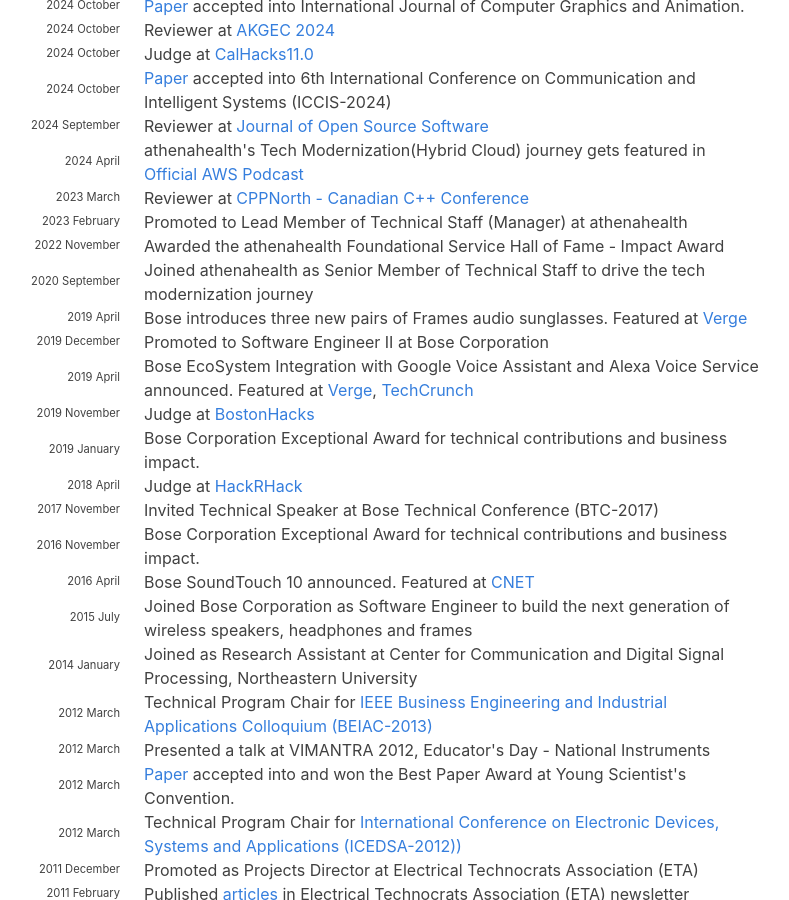
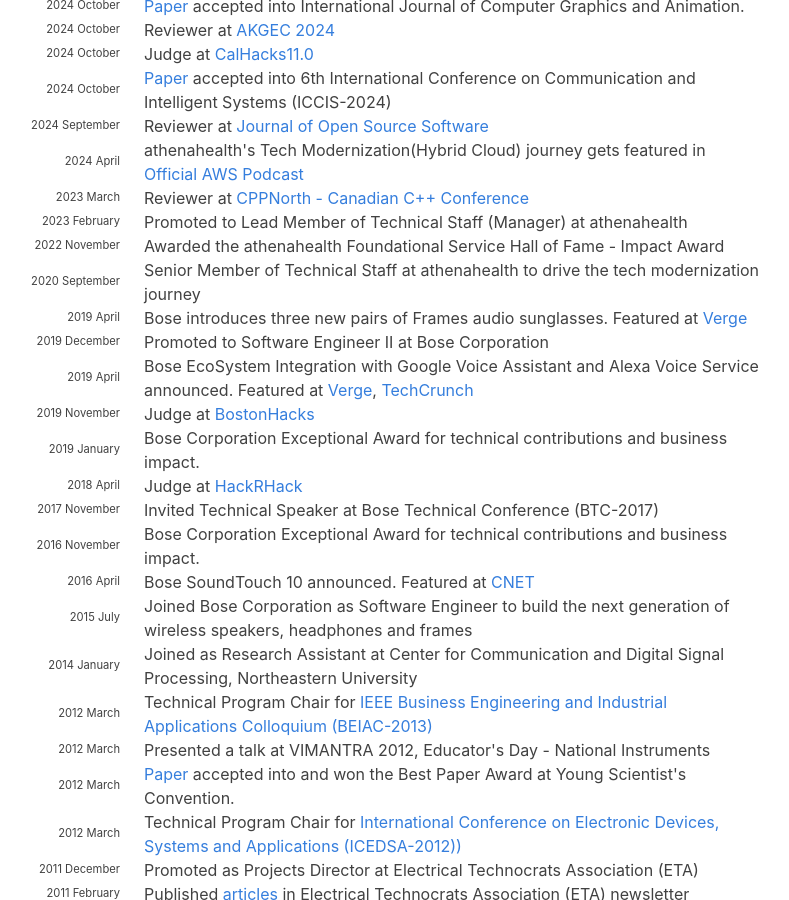
Before and after one commit to hariharanragothaman/hariharanragothaman.github.io, a Jekyll site: the page built from index.md, in a window 1280 px wide and 900 px high, scrolled down 1876 px. Shown: the whole window, without its empty margins (188-977 px from the left). Built offline with Jekyll 4.4.1, drawn with Linux system fonts in a browser that asks for light colours; nearby versions of some CDN libraries; some web fonts are replaced.

Commit message:
Polishes and Updates

```diff
--- a/_data/news.yaml
+++ b/_data/news.yaml
@@ -219,7 +219,7 @@
 
 - year: 2020
   year-extra: September
-  description: Joined athenahealth as Senior Member of Technical Staff to drive the tech modernization journey
+  description: Senior Member of Technical Staff at athenahealth to drive the tech modernization journey
 
 - year: 2019
   year-extra: April
```
